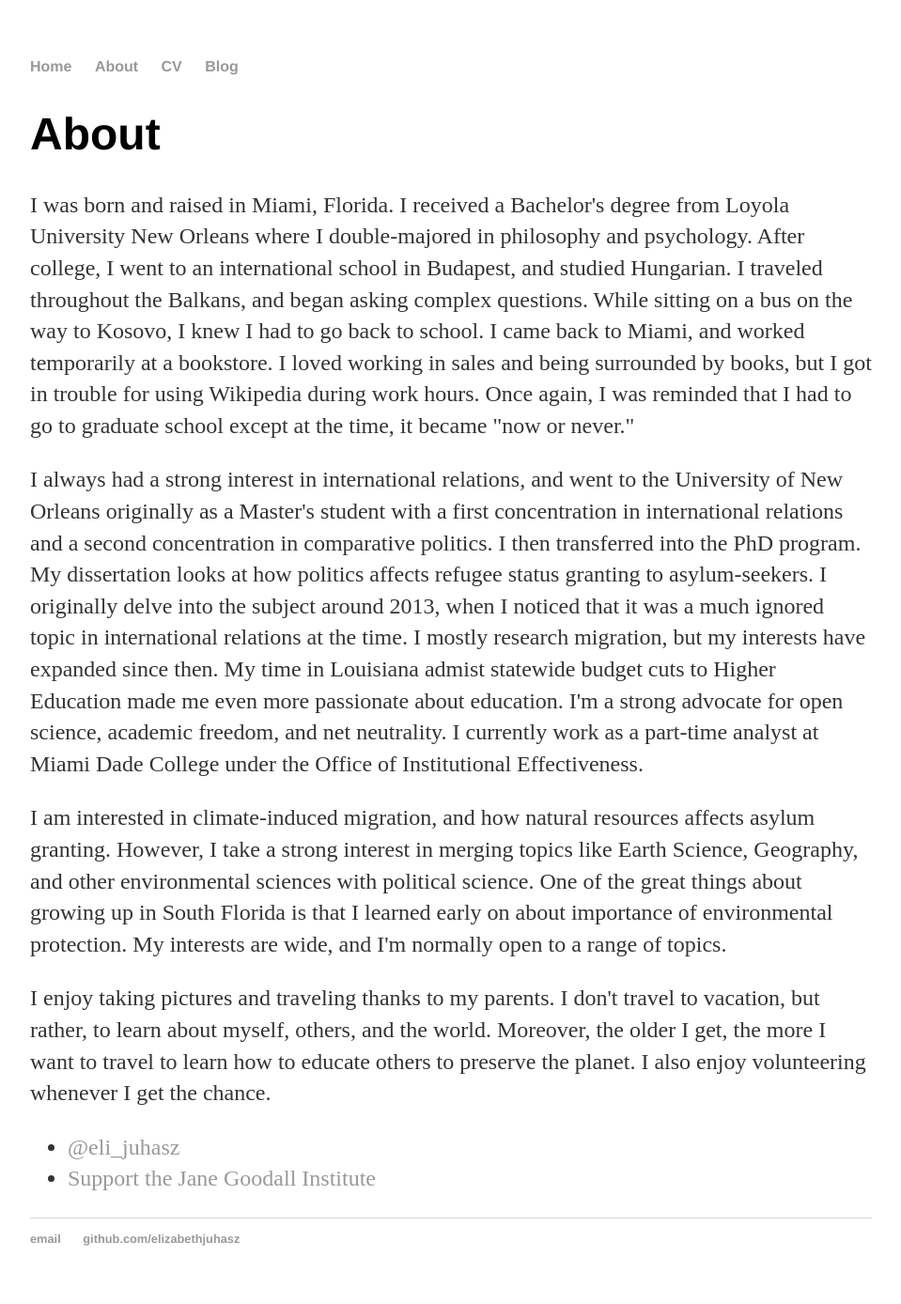
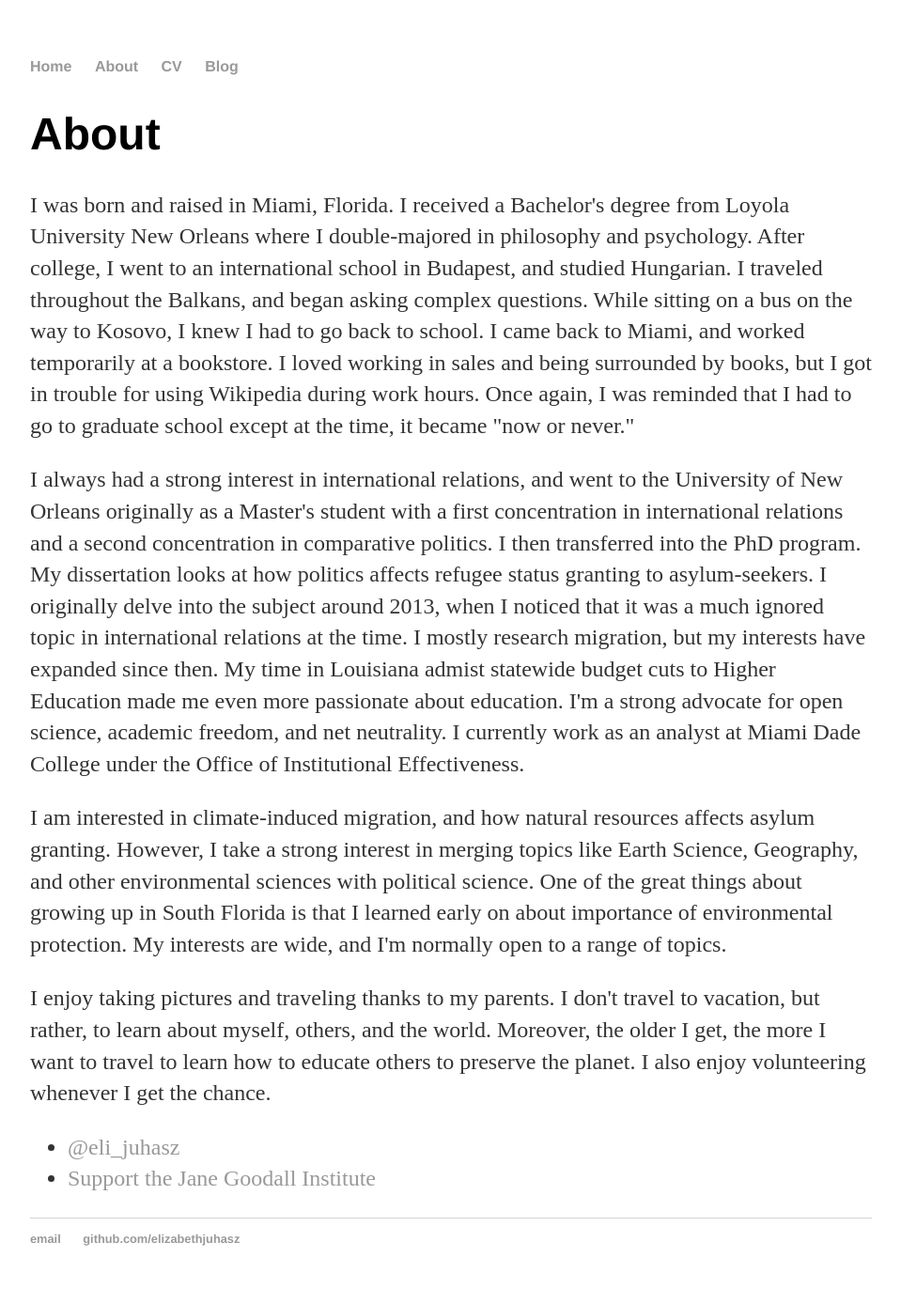
Before and after one commit to elizabethjuhasz/elizabethjuhasz.github.io, a Jekyll site: the page built from about/index.html, in a window 1280 px wide. Shown: the whole page at 94% size, without its empty margins (160-1119 px from the left). Built offline with Jekyll 4.4.1, drawn with Linux system fonts in a browser that asks for light colours.

Commit message:
Update index.html

```diff
--- a/about/index.html
+++ b/about/index.html
@@ -7,7 +7,7 @@
 			<h1>About</h1>
 			<p>I was born and raised in Miami, Florida. I received a Bachelor's degree from Loyola University New Orleans where I double-majored in philosophy and psychology. After college, I went to an international school in Budapest, and studied Hungarian. I traveled throughout the Balkans, and began asking complex questions. While sitting on a bus on the way to Kosovo, I knew I had to go back to school. I came back to Miami, and worked temporarily at a bookstore. I loved working in sales and being surrounded by books, but I got in trouble for using Wikipedia during work hours. Once again, I was reminded that I had to go to graduate school except at the time, it became "now or never."</p>
 			<p>I always had a strong interest in international relations, and went to the University of New Orleans originally as a Master's student with a first concentration in international relations and a second concentration in comparative politics. I then transferred into the PhD program. My dissertation looks at how politics affects refugee status granting to asylum-seekers. I originally delve into the subject around 2013, when I noticed that it was a much ignored topic in international relations at the time. I mostly research migration, but my interests have expanded since then. My time in Louisiana admist statewide budget cuts to Higher Education made me even more passionate about education.
-			I'm a strong advocate for open science, academic freedom, and net neutrality. I currently work as a part-time analyst at Miami Dade College under the Office of Institutional Effectiveness.</p>
+			I'm a strong advocate for open science, academic freedom, and net neutrality. I currently work as an analyst at Miami Dade College under the Office of Institutional Effectiveness.</p>
 			<p>I am interested in climate-induced migration, and how natural resources affects asylum granting. However, I take a strong interest in merging topics like Earth Science, Geography, and other environmental sciences with political science. One of the great things about growing up in South Florida is that I learned early on about importance of environmental protection. My interests are wide, and I'm normally open to a range of topics.</p>
 			<p>I enjoy taking pictures and traveling thanks to my parents. I don't travel to vacation, but rather, to learn about myself, others, and the world. Moreover, the older I get, the more I want to travel to learn how to educate others to preserve the planet. I also enjoy volunteering whenever I get the chance.</p>
 				<ul class="contacts">
```
